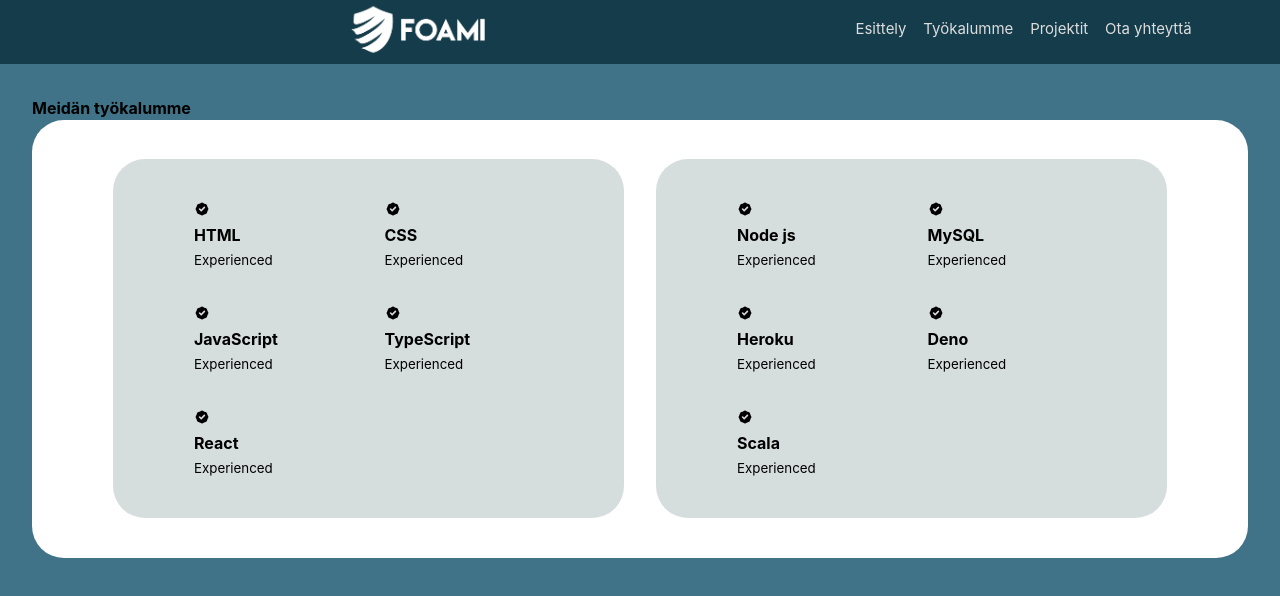
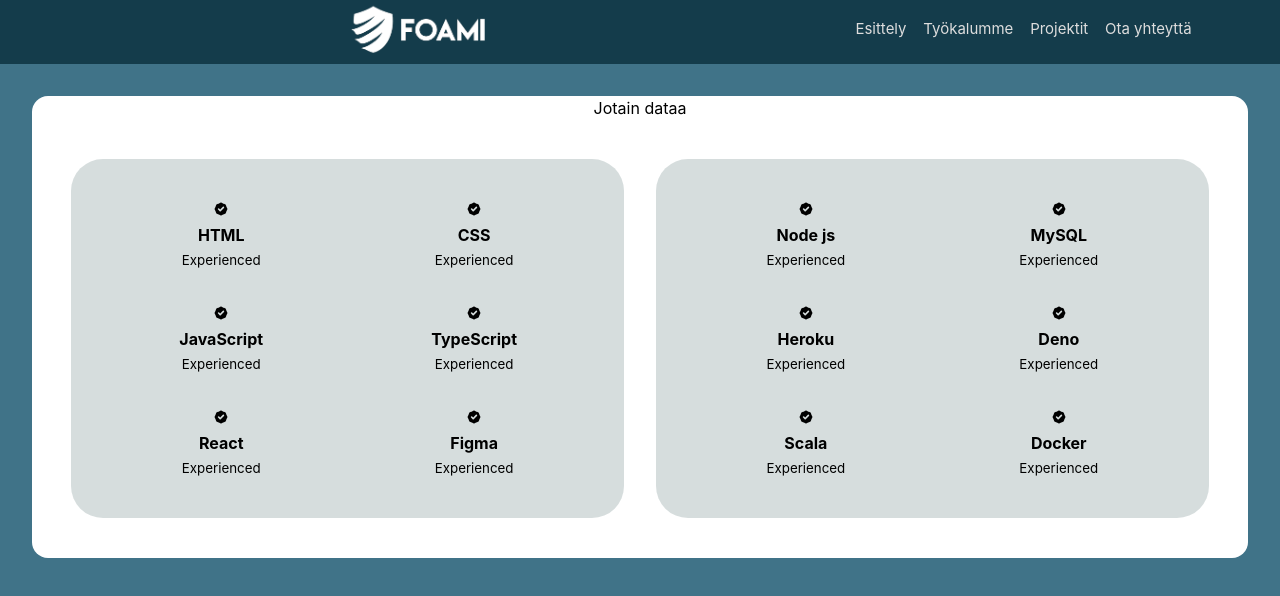
Before and after one commit to tmetsasi/Portfolio, a React (Create React App) app: page / in a window 1280 px wide. Shown: the top 596 px of the page. Built offline with nearby package versions, Linux system fonts and the light colour scheme.

Commit message:
tool bar verse 2

```diff
--- a/src/App.jsx
+++ b/src/App.jsx
@@ -20,6 +20,7 @@ function App() {
       <MainPage>
 
 
+
         <Tools/>
       </MainPage>
       <Footer/>
--- a/src/views/ToolsBar/index.jsx
+++ b/src/views/ToolsBar/index.jsx
@@ -2,53 +2,54 @@ import React from "react";
 import styled from 'styled-components';
 import { HiBadgeCheck } from "react-icons/hi";
 
-const KokoRoska = styled.div`
+const MainBox = styled.div`
     display: grid;
     grid-template-columns: 1fr 1fr;
     gap: 2rem;
     background: #fff;
-    padding: 2.4rem 5rem;
-    border-radius: 2rem;
+    padding: 2.4rem;
+    border-radius: 0 0 2rem 2rem;
     border: 1px solid transparent;
-    row-gap: 2rem;
+
 `;
 
-const JokuRoska = styled.div`
+const BoxPart = styled.div`
     background: #3553;
-    padding: 2.4rem 5rem;
+    padding: 2.4rem;
     border-radius: 2rem;
     border: 1px solid transparent;
     display: grid;
     grid-template-columns: 1fr 1fr;
-    transition: var(--transition);
+    transition: 1.5s;
     gap: 2rem;
     cursor: pointer;
     &:hover {
        background-color: #407388;
        cursor: default;
+       opacity: 0.8;
+    }
+    @media screen and (max-width: 90vh) {
+        gap: 1rem;
+        width: 100%;
+        padding: 2rem;
+        display: block;
     }
 `;
 
-const Heading3 = styled.div`
+const UpperBox = styled.div`
+    background: #fff;
+    border-radius: 1rem;
     text-align: center;
-    margin-bottom: 2rem;
-
-`;
-
-const Osahomma = styled.section`
-
 `;
 
 
 export const Tools = () => {
     return (
-        <Osahomma>
-            <h4> Meidän työkalumme</h4>
+        <UpperBox>Jotain dataa
+            <MainBox>
 
-            <KokoRoska>
+                    <BoxPart>
 
-
-                    <JokuRoska>
                         <article className='experience_details'>
                             <HiBadgeCheck/>
                             <h4>HTML</h4>
@@ -72,12 +73,18 @@ export const Tools = () => {
                             <h4>React</h4>
                             <small className='text-light'> Experienced </small>
                         </article>
-                    </JokuRoska>
+                        <article className='experience_details'>
+                            <HiBadgeCheck/>
+                            <h4>Figma</h4>
+                            <small className='text-light'> Experienced </small>
+                        </article>
+                    </BoxPart>
 
                 {/* tässä vaihtuu boksi backendiin */}
 
 
-                    <JokuRoska>
+                    <BoxPart>
+
                         <article className='experience_details'>
                             <HiBadgeCheck/>
                             <h4>Node js</h4>
@@ -101,9 +108,14 @@ export const Tools = () => {
                             <h4>Scala</h4>
                             <small className='text-light'> Experienced </small>
                         </article>
-                    </JokuRoska>
+                        <article className='experience_details'>
+                            <HiBadgeCheck/>
+                            <h4>Docker</h4>
+                            <small className='text-light'> Experienced </small>
+                        </article>
+                    </BoxPart>
 
-            </KokoRoska>
-        </Osahomma>
+            </MainBox>
+         </UpperBox>
     )
 }
```
